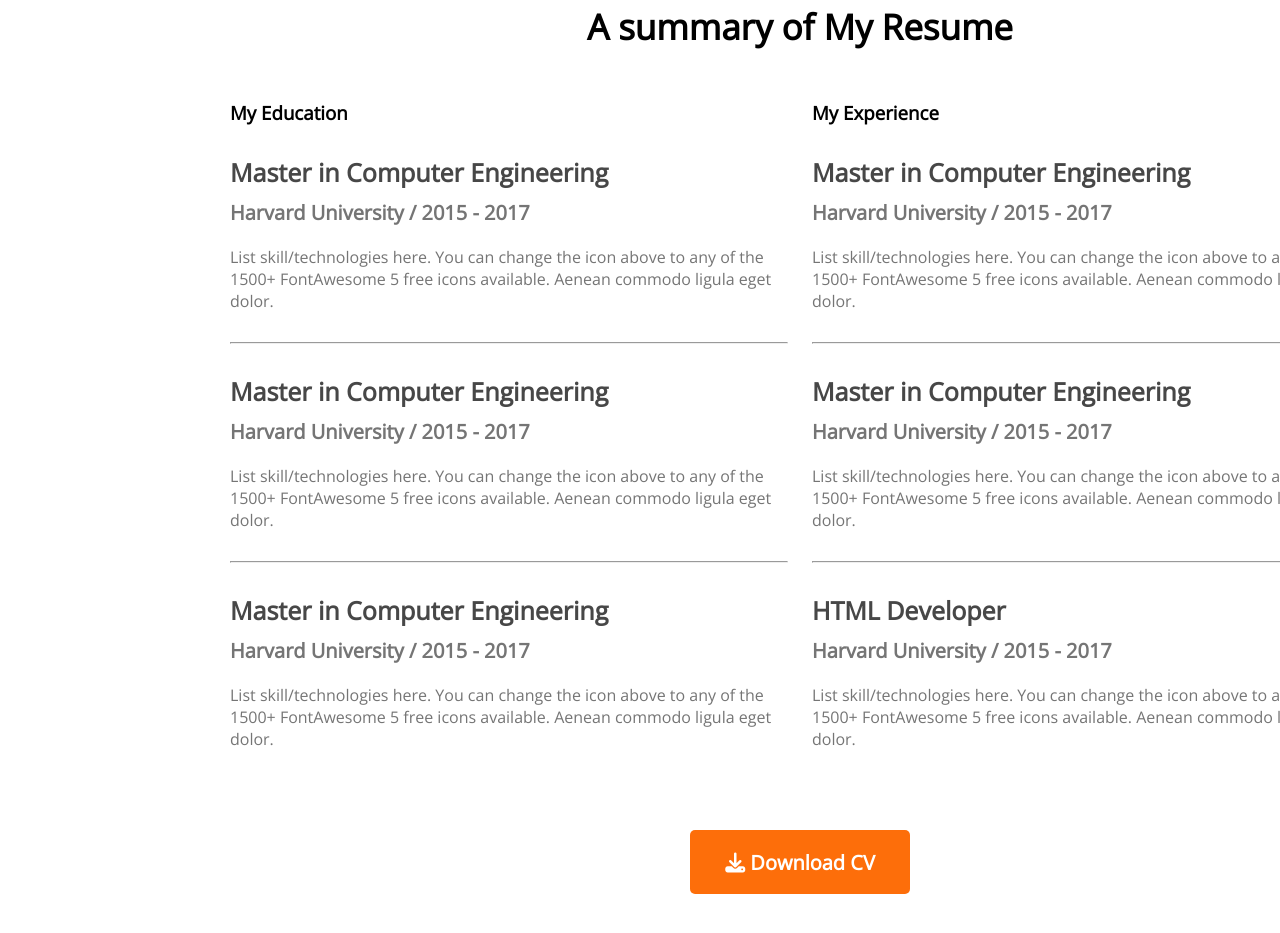
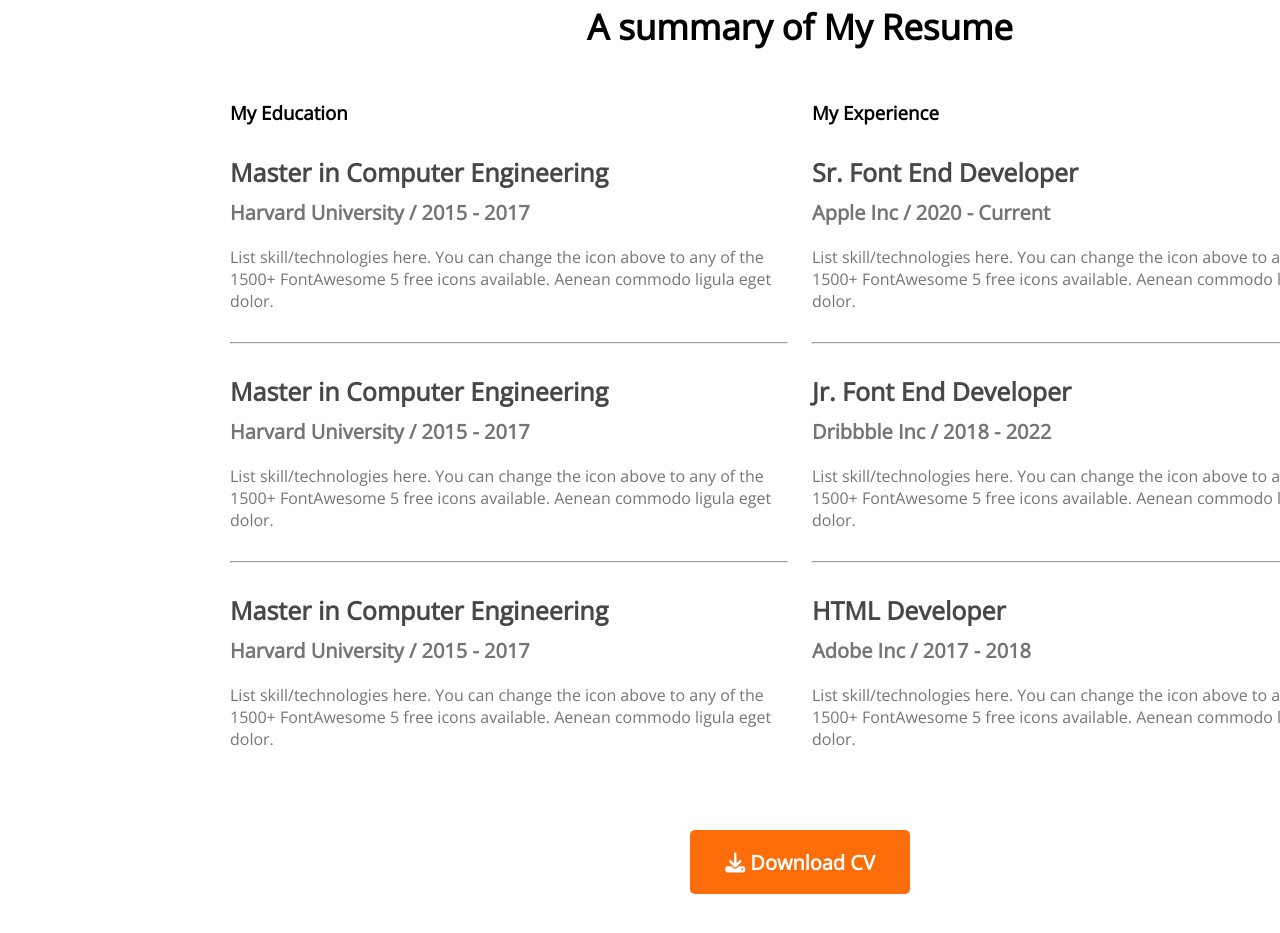
Before and after one commit to Showrab15/Developer.portfolio, a plain HTML site: page index.html in a window 1280 px wide. Shown: the part 2382-3315 px from the top of the page. Drawn offline with nearby package versions, Linux system fonts and the light colour scheme.

```diff
--- a/index.html
+++ b/index.html
@@ -116,22 +116,22 @@
             <div>
                 <h3 class="resume-title">My Experience</h3>
                 <div class="resume-item">
-                    <h4 class="title">Master in Computer Engineering</h4>
-                    <h5 class="sub-title">Harvard University / 2015 - 2017</h5>
+                    <h4 class="title">Sr. Font End Developer</h4>
+                    <h5 class="sub-title">Apple Inc / 2020 - Current</h5>
                     <p class="description">List skill/technologies here. You can change the icon above
                         to any of the 1500+ FontAwesome 5 free icons available. Aenean commodo ligula eget dolor.</p>
                 </div>
                 <hr>
                 <div class="resume-item">
-                    <h4 class="title">Master in Computer Engineering</h4>
-                    <h5 class="sub-title">Harvard University / 2015 - 2017</h5>
+                    <h4 class="title">Jr. Font End Developer</h4>
+                    <h5 class="sub-title">Dribbble Inc / 2018 - 2022</h5>
                     <p class="description">List skill/technologies here. You can change the icon above
                         to any of the 1500+ FontAwesome 5 free icons available. Aenean commodo ligula eget dolor.</p>
                 </div>
                 <hr>
                 <div class="resume-item">
                     <h4 class="title">HTML Developer</h4>
-                    <h5 class="sub-title">Harvard University / 2015 - 2017</h5>
+                    <h5 class="sub-title">Adobe Inc / 2017 - 2018</h5>
                     <p class="description">List skill/technologies here. You can change the icon above
                         to any of the 1500+ FontAwesome 5 free icons available. Aenean commodo ligula eget dolor.</p>
                 </div>
```
